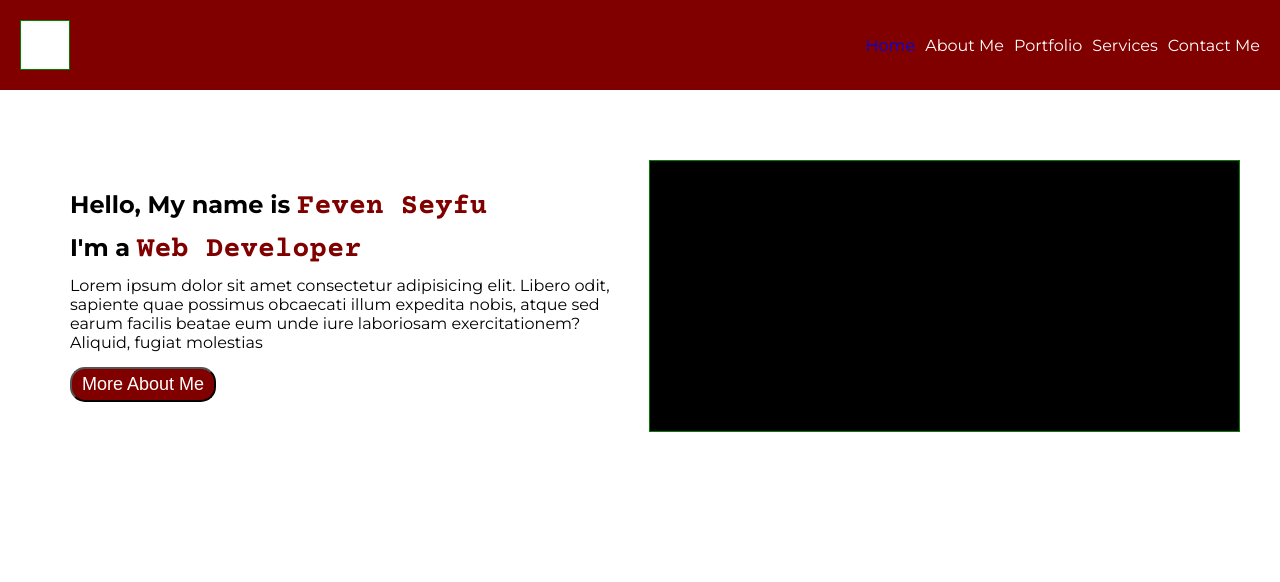
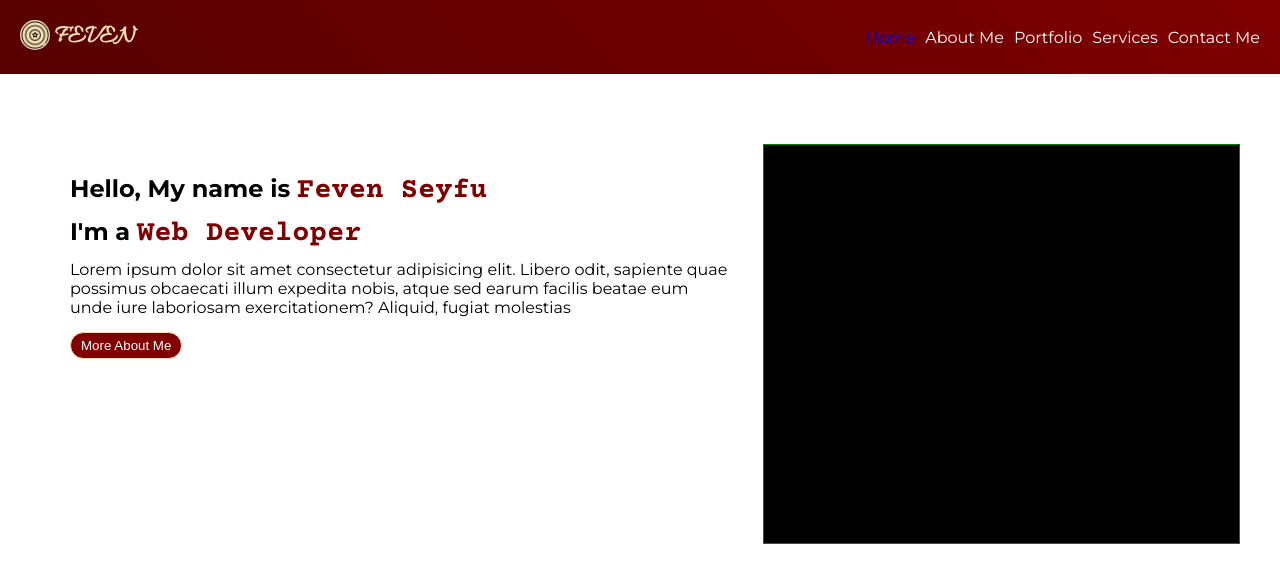
Before and after one commit to FevenSeyfu/portfolio, a plain HTML site: page index.html in a window 1280 px wide. Drawn offline with nearby package versions, Linux system fonts and the light colour scheme.

Commit message:
edit image section

```diff
--- a/css/style.css
+++ b/css/style.css
@@ -16,16 +16,30 @@ logo and navigation link
     justify-content: space-between;
     padding: 10px;
     margin-bottom:70px ;
-  background-color: maroon;
+    /* background-color: maroon; */
+    background: hsla(0, 100%, 25%, 1);
+    background: linear-gradient(225deg, hsla(0, 100%, 25%, 1) 0%, hsla(0, 100%, 17%, 1) 100%);
+    background: -moz-linear-gradient(225deg, hsla(0, 100%, 25%, 1) 0%, hsla(0, 100%, 17%, 1) 100%);
+    background: -webkit-linear-gradient(225deg, hsla(0, 100%, 25%, 1) 0%, hsla(0, 100%, 17%, 1) 100%);
+    filter: progid: DXImageTransform.Microsoft.gradient( startColorstr="#800000", endColorstr="#550000", GradientType=1 );
     color: white;
 }
+.logo{
+    display: flex;
+    justify-content: space-between;
+    align-items: center;
+    margin: 10px;
+}
 .nav-logo{
-    border: 1px solid green;
-    background-color: white;
-    width: 50px;
-    height: 50px;
-    margin: 10px;
-
+    width: 30px;
+    height: 30px;
+    border-radius: 50%;
+    background-color: wheat;
+}
+.logo-name{
+    font-family: 'Allura', cursive;
+    color: wheat;
+    margin-left: 5px;
 }
 .nav-links{
     /* border: 1px solid black; */
@@ -54,6 +68,9 @@ logo and navigation link
     /* border: 1px solid black; */
     display: flex;
     margin: 40px;
+    /* display: flex;
+    justify-content: center;
+    align-items: center; */
 }
 /* style main bio text section */
 .home-text-section{
@@ -79,15 +96,20 @@ logo and navigation link
     background-color: maroon;
     color: white;
     padding: 5px 10px;
-    font-size: large;
+    /* font-size: large; */
     border-radius: 15px;
+    border: 1px solid wheat;
 }
 
 
 /* style image section */
 .home-img-section{
+    background-color: black;
     border: 1px solid green;
-    width: 150vw;
+    width: 100vw;
+    height: 50vh;
+}
+/* .profile-img{
+    width: 60%;
     height: auto;
-    background-color: black;
-}
+} */
--- a/index.html
+++ b/index.html
@@ -8,11 +8,21 @@
     <link rel="preconnect" href="https://fonts.googleapis.com">
     <link rel="preconnect" href="https://fonts.gstatic.com" crossorigin>
     <link href="https://fonts.googleapis.com/css2?family=Courier+Prime:wght@700&family=Montserrat:wght@100;300;400;700&family=Rubik:wght@300;400;500&display=swap" rel="stylesheet">
+
+    <link rel="preconnect" href="https://fonts.googleapis.com">
+    <link rel="preconnect" href="https://fonts.gstatic.com" crossorigin>
+    <link href="https://fonts.googleapis.com/css2?family=Allura&display=swap" rel="stylesheet">
+
     <title>Feven's Portfolio</title>
 </head>
 <body>
     <nav class="nav-bar">
-        <div class="nav-logo"></div>
+        <div class="logo">
+            <a href="https://www.flaticon.com/free-icons/sports-and-competition" title="sports and competition icons">
+                <img src="images/goal.png" alt="" class="nav-logo">
+            </a>
+            <h1 class="logo-name">FEVEN</h1>
+        </div>
         <div class="nav-links">
             <a class="nav-item" href="#main-section">Home</a>
             <a class="nav-item">About Me</a>
@@ -39,6 +49,7 @@
             </div>
         </section>
         <section class="home-img-section">
+            <!-- <img src="images/profile-bg removed.png" class="profile-img"/> -->
             <img src="" alt="">
         </section>
     </main>
```
Also changed, not shown: images/goal.png (added), images/profile-bg removed.png (added), 1 other file. Lines whose indentation alone changed are shown as unchanged.
